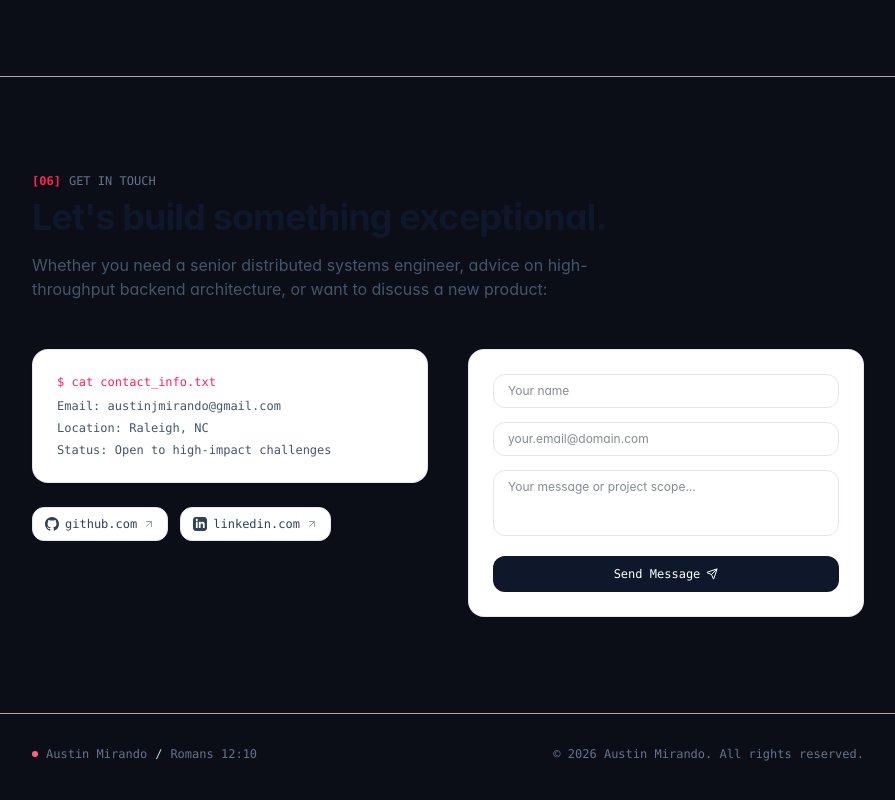
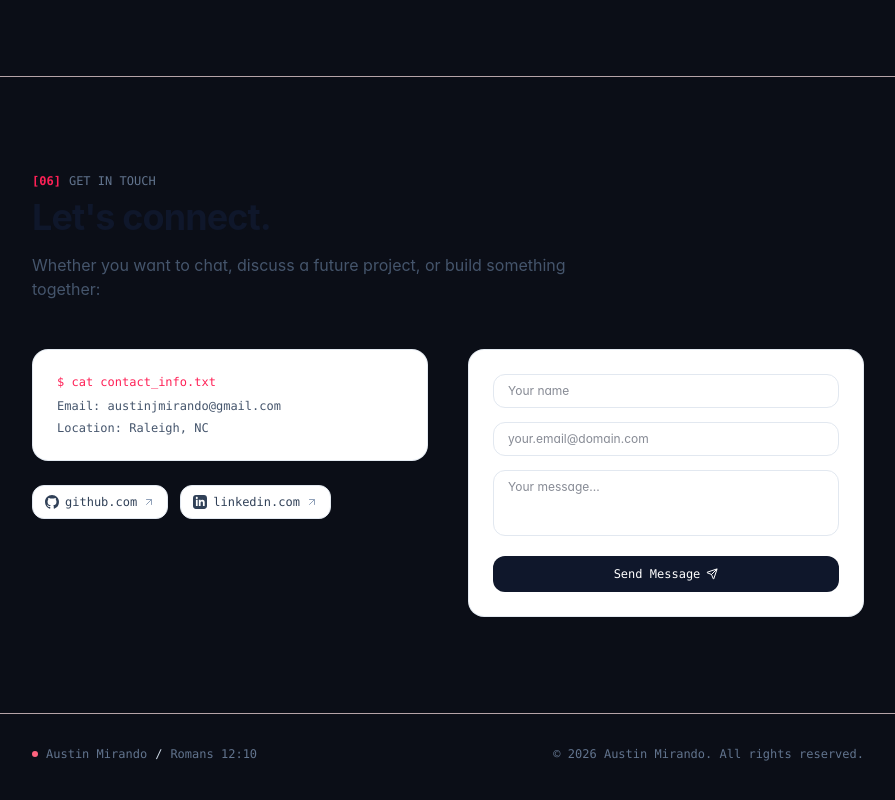
Before and after one commit to austinhttps/portfolio, a Next.js app: page / in a window 1280 px wide. Shown: the part 5275-6075 px from the top of the page, without its empty margins (192-1087 px from the left). Built offline with nearby package versions, Linux system fonts and the light colour scheme.

Commit message:
updated contact form

```diff
--- a/src/components/ContactSection.tsx
+++ b/src/components/ContactSection.tsx
@@ -66,10 +66,10 @@ export function ContactSection() {
           <span>GET IN TOUCH</span>
         </div>
         <h2 className="text-2xl sm:text-4xl font-bold tracking-tight text-slate-900 dark:text-white mb-4">
-          Let&apos;s build something exceptional.
+          Let&apos;s connect.
         </h2>
         <p className="text-base text-slate-600 dark:text-slate-400 max-w-xl mb-12">
-          Whether you need a senior distributed systems engineer, advice on high-throughput backend architecture, or want to discuss a new product:
+          Whether you want to chat, discuss a future project, or build something together:
         </p>
 
         <div className="grid grid-cols-1 md:grid-cols-2 gap-10">
@@ -80,7 +80,6 @@ export function ContactSection() {
               <div className="space-y-1.5 text-slate-600 dark:text-slate-300">
                 <div>Email: {personal.contactEmail}</div>
                 <div>Location: {personal.location}</div>
-                <div>Status: Open to high-impact challenges</div>
               </div>
             </div>
 
@@ -116,7 +115,7 @@ export function ContactSection() {
                   ✓
                 </div>
                 <h3 className="font-bold text-slate-900 dark:text-white text-base">
-                  Message Dispatched
+                  Message Sent
                 </h3>
                 <p className="text-xs text-slate-500">I&apos;ll get back to you shortly.</p>
               </div>
@@ -148,7 +147,7 @@ export function ContactSection() {
                     required
                     value={formData.message}
                     onChange={(e) => setFormData({ ...formData, message: e.target.value })}
-                    placeholder="Your message or project scope..."
+                    placeholder="Your message..."
                     className="w-full px-3.5 py-2 text-xs rounded-xl border border-slate-200 dark:border-slate-800 bg-transparent text-slate-900 dark:text-white focus:outline-none focus:border-rose-500 transition-colors resize-none"
                   />
                 </div>
```
